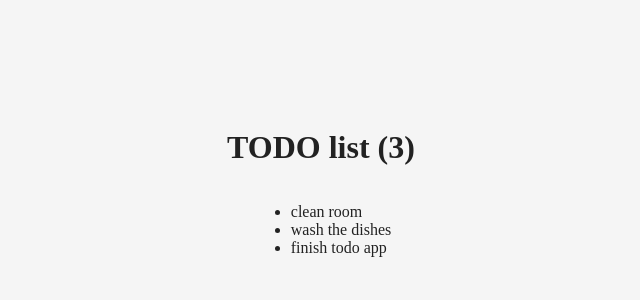
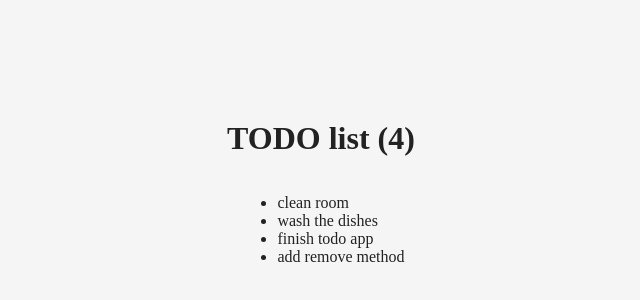
Before and after one commit to krlakwa/todo_app, a React app: page / in a window 1280 px wide. Shown: the part 218-518 px from the top of the page, without its empty margins (327-967 px from the left). Built offline with nearby package versions, Linux system fonts and the light colour scheme.

Commit message:
Add todo remove function

```diff
--- a/src/components/Todo.js
+++ b/src/components/Todo.js
@@ -0,0 +1,8 @@
+import React from 'react';
+const test = (id, remove) => {
+    console.log(id);
+    remove(id);
+}
+const Todo = props => <li onClick={() => test(props.id, props.remove)}>{props.text}</li>
+
+export default Todo;
--- a/src/components/TodoList.js
+++ b/src/components/TodoList.js
@@ -1,7 +1,8 @@
 import React from 'react';
+import Todo from './Todo';
 
 const TodoList = (props) => {
-    const todo = props.data.map(task => <li key={task.id}>{task.text}</li>);
+    const todo = props.data.map(task => <Todo key={task.id} id={task.id} remove={props.remove} text={task.text} />);
 
     return <ul>{todo}</ul>
 }
--- a/src/containers/App.js
+++ b/src/containers/App.js
@@ -20,6 +20,10 @@ class App extends React.Component {
                 {
                     id: 3,
                     text: 'finish todo app'
+                },
+                {
+                    id: 4,
+                    text: 'add remove method'
                 }
             ]
         };
@@ -41,7 +45,7 @@ class App extends React.Component {
         return(
             <div className={style.TodoApp}>
                 <Title number={this.state.data.length} />
-                <TodoList data={this.state.data}/>
+                <TodoList className={style.TodoList} data={this.state.data} remove={this.removeTodo.bind(this)}/>
             </div>
         )
     }
```
